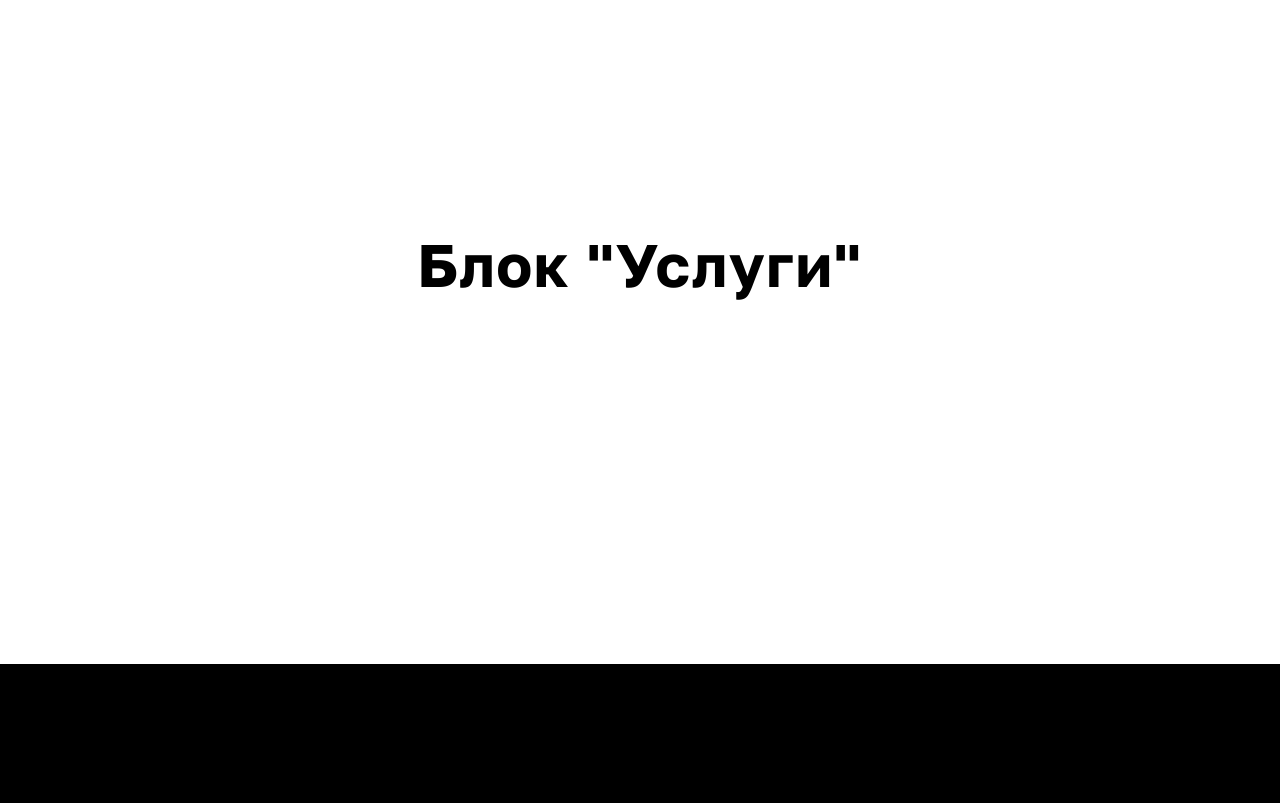
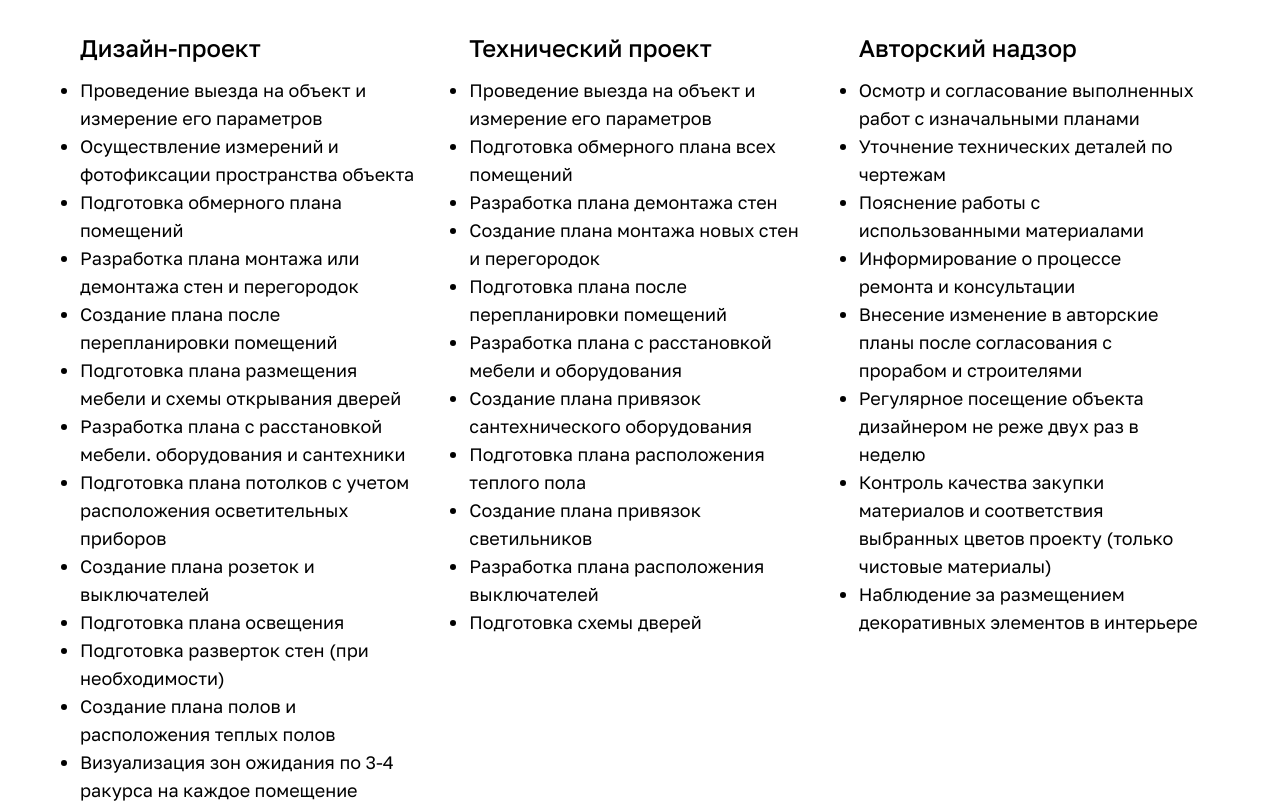
Before and after one commit to khudobin-v/ideal-design, a Next.js app: page / in a window 1280 px wide. Shown: the part 3060-3863 px from the top of the page. Built offline with nearby package versions, Linux system fonts and the light colour scheme.

Commit message:
Добавление блока Услуги

```diff
--- a/package.json
+++ b/package.json
@@ -14,6 +14,7 @@
     "classnames": "^2.5.1",
     "lucide-react": "^0.454.0",
     "next": "15.0.1",
+    "pdfjs-dist": "^4.8.69",
     "prettier-plugin-tailwindcss": "^0.6.8",
     "react": "19.0.0-rc-69d4b800-20241021",
     "react-dom": "19.0.0-rc-69d4b800-20241021",
--- a/src/components/molecules/projects-block/projects-block.molecula.tsx
+++ b/src/components/molecules/projects-block/projects-block.molecula.tsx
@@ -2,7 +2,7 @@ export const ProjectsBlock = () => {
   return (
     <div className="flex items-center justify-center">
       <h1 className="text-center text-6xl font-bold tracking-wide max-lg:text-5xl">
-        Блок "Проекты"
+        Проекты
       </h1>
     </div>
   );
--- a/src/components/molecules/services-block/services-block.molecula.tsx
+++ b/src/components/molecules/services-block/services-block.molecula.tsx
@@ -1,9 +1,78 @@
 export const ServicesBlock = () => {
   return (
-    <div className="flex items-center justify-center">
-      <h1 className="text-center text-6xl font-bold tracking-wide max-lg:text-5xl">
-        Блок "Услуги"
-      </h1>
+    <div className="flex flex-col items-center gap-12 p-20">
+      <h1 className="text-4xl font-semibold uppercase">Наши услуги</h1>
+      <div className="grid w-full grid-cols-3 justify-between gap-12 max-lg:grid-cols-1">
+        <div className="flex flex-col gap-3">
+          <h1 className="text-2xl font-medium">Дизайн-проект</h1>
+          <ul className="list-disc text-lg">
+            <li>Проведение выезда на объект и измерение его параметров</li>
+            <li>Осуществление измерений и фотофиксации пространства объекта</li>
+            <li>Подготовка обмерного плана помещений</li>
+            <li>Разработка плана монтажа или демонтажа стен и перегородок</li>
+            <li>Создание плана после перепланировки помещений</li>
+            <li>
+              Подготовка плана размещения мебели и схемы открывания дверей
+            </li>
+            <li>
+              Разработка плана с расстановкой мебели. оборудования и сантехники
+            </li>
+            <li>
+              Подготовка плана потолков с учетом расположения осветительных
+              приборов
+            </li>
+            <li>Создание плана розеток и выключателей</li>
+            <li>Подготовка плана освещения</li>
+            <li>Подготовка разверток стен (при необходимости)</li>
+            <li>Создание плана полов и расположения теплых полов</li>
+            <li>
+              Визуализация зон ожидания по 3-4 ракурса на каждое помещение
+            </li>
+            <li>Составление сметы на чистовые материалы</li>
+          </ul>
+        </div>
+        <div className="flex flex-col gap-3">
+          <h1 className="text-2xl font-medium">Технический проект</h1>
+          <ul className="list-disc text-lg">
+            <li>Проведение выезда на объект и измерение его параметров</li>
+            <li>Подготовка обмерного плана всех помещений</li>
+            <li>Разработка плана демонтажа стен</li>
+            <li>Создание плана монтажа новых стен и перегородок</li>
+            <li>Подготовка плана после перепланировки помещений</li>
+            <li>Разработка плана с расстановкой мебели и оборудования</li>
+            <li>Создание плана привязок сантехнического оборудования</li>
+            <li>Подготовка плана расположения теплого пола</li>
+            <li>Создание плана привязок светильников</li>
+            <li>Разработка плана расположения выключателей</li>
+            <li>Подготовка схемы дверей</li>
+          </ul>
+        </div>
+        <div className="flex flex-col gap-3">
+          <h1 className="text-2xl font-medium">Авторский надзор</h1>
+          <ul className="list-disc text-lg">
+            <li>
+              Осмотр и согласование выполненных работ с изначальными планами
+            </li>
+            <li>Уточнение технических деталей по чертежам</li>
+            <li>Пояснение работы с использованными материалами</li>
+            <li>Информирование о процессе ремонта и консультации</li>
+            <li>
+              Внесение изменение в авторские планы после согласования с прорабом
+              и строителями
+            </li>
+            <li>
+              Регулярное посещение объекта дизайнером не реже двух раз в неделю
+            </li>
+            <li>
+              Контроль качества закупки материалов и соответствия выбранных
+              цветов проекту (только чистовые материалы)
+            </li>
+            <li>
+              Наблюдение за размещением декоративных элементов в интерьере
+            </li>
+          </ul>
+        </div>
+      </div>
     </div>
   );
 };
--- a/src/templates/projects/projects.template.tsx
+++ b/src/templates/projects/projects.template.tsx
@@ -2,10 +2,7 @@ import { ProjectsBlock } from "@/components";
 
 export const Projects = () => {
   return (
-    <div
-      id="projects"
-      className="flex h-screen items-center justify-center bg-black"
-    >
+    <div id="projects" className="flex h-screen bg-black">
       <ProjectsBlock />
     </div>
   );
--- a/src/templates/services/services.template.tsx
+++ b/src/templates/services/services.template.tsx
@@ -2,10 +2,7 @@ import { ServicesBlock } from "@/components";
 
 export const Services = () => {
   return (
-    <div
-      id="services"
-      className="flex h-screen items-center justify-center bg-white text-black"
-    >
+    <div id="services" className="min-h-screen bg-white text-black">
       <ServicesBlock />
     </div>
   );
```
Also changed, not shown: 2 other files (tests, documents, lock files or other folders).
